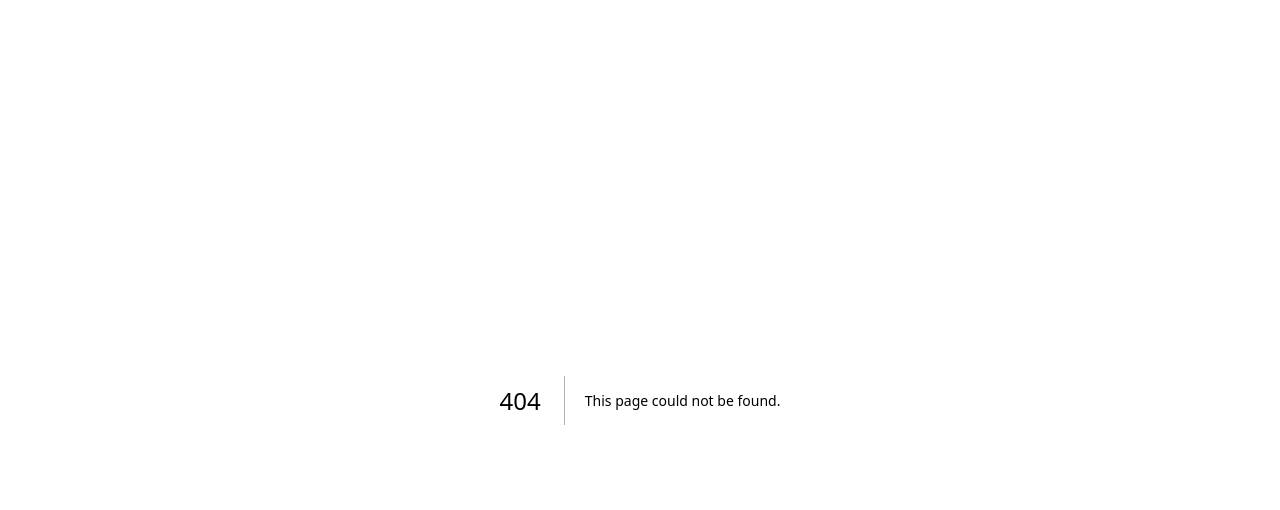
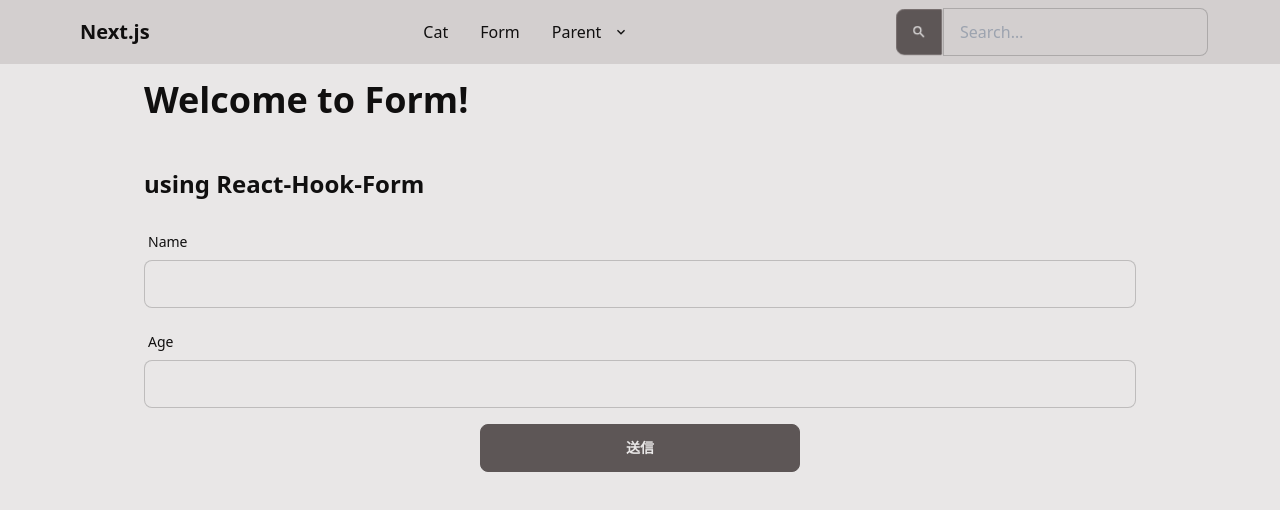
Before and after one commit to HitsujiRere/nextjs-scaffold, a Next.js app: page /form in a window 1280 px wide. Before the commit this address had no page. Shown: the top 510 px of the page. Built offline with nearby package versions, Linux system fonts and the light colour scheme.

Commit message:
/formを作成, 旧/appを削除

```diff
--- a/package.json
+++ b/package.json
@@ -16,6 +16,7 @@
     "react-dom": "^18.2.0"
   },
   "devDependencies": {
+    "@hookform/resolvers": "^2.9.10",
     "@tailwindcss/typography": "^0.5.7",
     "@types/node": "^18.11.5",
     "@types/react": "^18.0.23",
--- a/src/app/(top)/cat/page.tsx
+++ b/src/app/(top)/cat/page.tsx
@@ -1,9 +1,14 @@
 export default function TopCatPage() {
   return (
     <div className="max-w-7xl mx-auto">
-      <article className="prose">
-        <h1>h1: Welcome to Cat!</h1>
+      <article className="prose max-w-full break-words">
+        <h1>Welcome to Cat!</h1>
         <p>Nyan</p>
+        <div>
+          {[...Array(50)].map((_, i) => (
+            <p key={i}>にゃ{'～'.repeat((Math.sin(i / 3) + 1) * 8)}ん ฅ•ω•ฅ</p>
+          ))}
+        </div>
       </article>
     </div>
   );
--- /dev/null
+++ b/src/app/(top)/form/page.tsx
@@ -0,0 +1,82 @@
+'use client';
+
+import { zodResolver } from '@hookform/resolvers/zod';
+import { SubmitHandler, useForm } from 'react-hook-form';
+import { z } from 'zod';
+
+const schema = z.object({
+  name: z.string().min(1, { message: '入力してください' }),
+  age: z.number({ invalid_type_error: '入力してください' }).nonnegative('0以上を入力してください'),
+});
+
+type Schema = z.infer<typeof schema>;
+
+export default function TopFormPage() {
+  const {
+    formState: { errors, isSubmitting },
+    handleSubmit,
+    register,
+  } = useForm({
+    resolver: zodResolver(schema),
+  });
+
+  const onSubmit: SubmitHandler<Schema> = (values) => {
+    return new Promise<void>((resolve) => {
+      setTimeout(() => {
+        alert(JSON.stringify(values));
+        resolve();
+      }, 3000);
+    });
+  };
+
+  return (
+    <div className="max-w-7xl mx-auto">
+      <article className="prose max-w-full break-words">
+        <h1>Welcome to Form!</h1>
+        <h2>using React-Hook-Form</h2>
+        <form onSubmit={handleSubmit} className="form-control w-full gap-y-4">
+          <div>
+            <label className="label">
+              <span className="label-text">Name</span>
+            </label>
+            <input
+              {...register('name')}
+              disabled={isSubmitting}
+              type="text"
+              className="input input-bordered w-full"
+            />
+            {errors.name?.message && (
+              <label className="label">
+                <span className="label-text text-error">{errors.name.message.toString()}</span>
+              </label>
+            )}
+          </div>
+
+          <div>
+            <label className="label">
+              <span className="label-text">Age</span>
+            </label>
+            <input
+              {...register('age', { valueAsNumber: true })}
+              disabled={isSubmitting}
+              type="number"
+              className="input input-bordered w-full"
+            />
+            {errors.age?.message && (
+              <label className="label">
+                <span className="label-text text-error">{errors.age.message.toString()}</span>
+              </label>
+            )}
+          </div>
+
+          <button
+            type="submit"
+            className={'btn w-full max-w-xs mx-auto ' + (isSubmitting && 'loading ')}
+          >
+            送信
+          </button>
+        </form>
+      </article>
+    </div>
+  );
+}
--- a/src/app/(top)/header.tsx
+++ b/src/app/(top)/header.tsx
@@ -15,6 +15,11 @@ export const Header = () => {
             <li>
               <Link href="/cat">Cat</Link>
             </li>
+
+            <li>
+              <Link href="/form">Form</Link>
+            </li>
+
             <li tabIndex={0}>
               <Link href="/">
                 Parent
@@ -28,9 +33,6 @@ export const Header = () => {
                   <Link href="/">Submenu 2</Link>
                 </li>
               </ul>
-            </li>
-            <li>
-              <Link href="/">Item 3</Link>
             </li>
           </ul>
         </div>
--- a/src/components/components/layout/AppLayout/index.tsx
+++ /dev/null
@@ -1,9 +0,0 @@
-import React, { ReactNode } from 'react';
-
-export const AppLayout = ({ children }: { children: ReactNode }) => {
-  return (
-    <div className="min-h-screen bg-white">
-      <main>{children}</main>
-    </div>
-  );
-};
--- a/src/components/components/layout/TopLayout/components/Header/index.tsx
+++ /dev/null
@@ -1,41 +0,0 @@
-import { Link } from '@/components/atoms/Link';
-
-export const Header = () => {
-  return (
-    <div className="bg-white">
-      <div className="max-w-7xl mx-auto border-b-2 border-b-gray-300 px-4 py-7">
-        <div className="flex justify-between items-center">
-          <div>
-            <Link href="/" className="text-xl font-medium text-gray-600">
-              Application
-            </Link>
-          </div>
-          <div className="flex gap-x-10 items-center">
-            <div>
-              <Link href="/nextjs" className="text-xl font-medium text-gray-600">
-                Application
-              </Link>
-            </div>
-            <Link href="/nextjs/form" className="text-xl font-medium text-gray-600">
-              Form
-            </Link>
-            <Link href="/nextjs/sine-cat" className="text-xl font-medium text-gray-600">
-              Sine cat wave
-            </Link>
-          </div>
-          <div className="flex gap-x-10 items-center">
-            <Link href="/nextjs" className="text-xl font-medium text-gray-600">
-              Sign in
-            </Link>
-            <Link
-              href="/nextjs"
-              className="rounded-md bg-indigo-600 px-4 py-2 font-medium text-white shadow-sm hover:bg-indigo-400"
-            >
-              Sign up
-            </Link>
-          </div>
-        </div>
-      </div>
-    </div>
-  );
-};
--- a/src/components/components/layout/TopLayout/index.tsx
+++ /dev/null
@@ -1,13 +0,0 @@
-import { ReactNode } from 'react';
-
-import { Header } from './components/Header';
-
-export const TopLayout = ({ children }: { children: ReactNode }) => {
-  return (
-    <div className="min-h-screen bg-white">
-      <Header />
-
-      <main>{children}</main>
-    </div>
-  );
-};
--- a/src/pages/_app.tsx
+++ /dev/null
@@ -1,13 +0,0 @@
-import 'src/styles/globals.css';
-
-import type { AppPropsWithLayout } from 'next/app';
-
-import { AppLayout } from '@/components/layout/AppLayout';
-
-function MyApp({ Component, pageProps }: AppPropsWithLayout) {
-  const getLayout = Component.getLayout ?? ((page) => <AppLayout>{page}</AppLayout>);
-
-  return getLayout(<Component {...pageProps} />);
-}
-
-export default MyApp;
--- a/src/pages/nextjs/form.tsx
+++ /dev/null
@@ -1,61 +0,0 @@
-import {
-  Button,
-  FormControl,
-  FormErrorMessage,
-  FormHelperText,
-  FormLabel,
-  Heading,
-  Input,
-  Stack,
-  VStack,
-} from '@chakra-ui/react';
-import type { NextPage } from 'next';
-import { SubmitHandler, useForm } from 'react-hook-form';
-
-type Inputs = {
-  email: string;
-};
-
-const Home: NextPage = () => {
-  const {
-    formState: { errors, isSubmitting },
-    handleSubmit,
-    register,
-  } = useForm<Inputs>();
-
-  const onSubmit: SubmitHandler<Inputs> = (values) => {
-    return new Promise((resolve) => {
-      setTimeout(() => {
-        alert(JSON.stringify(values, null, 2));
-        resolve(null);
-      }, 1000);
-    });
-  };
-
-  return (
-    <VStack align="start">
-      <Heading as="h1" py="4" fontSize="2xl" fontWeight="bold">
-        Welcome to Form using React-Hook-Form!
-      </Heading>
-
-      <Stack as="form" onSubmit={handleSubmit(onSubmit)} width="full">
-        <FormControl isInvalid={!!errors.email}>
-          <FormLabel>Email address</FormLabel>
-          <Input
-            type="email"
-            {...register('email', { required: 'Email is required!' })}
-            bg="white"
-          />
-          <FormErrorMessage>{errors.email && errors.email.message}</FormErrorMessage>
-          <FormHelperText>We&apos;ll never share your email.</FormHelperText>
-        </FormControl>
-
-        <Button type="submit" isLoading={isSubmitting} colorScheme="blue">
-          Submit
-        </Button>
-      </Stack>
-    </VStack>
-  );
-};
-
-export default Home;
--- a/src/pages/nextjs/index.tsx
+++ /dev/null
@@ -1,14 +0,0 @@
-import { Box, Heading } from '@chakra-ui/react';
-import type { NextPage } from 'next';
-
-const Home: NextPage = () => {
-  return (
-    <Box>
-      <Heading as="h1" py="4" fontSize="2xl" fontWeight="bold">
-        Welcome to App!
-      </Heading>
-    </Box>
-  );
-};
-
-export default Home;
--- a/src/pages/nextjs/sine-cat.tsx
+++ /dev/null
@@ -1,22 +0,0 @@
-import { Box, Heading, Text, VStack } from '@chakra-ui/react';
-import type { NextPage } from 'next';
-
-const Home: NextPage = () => {
-  return (
-    <Box>
-      <Heading as="h1" py="4" fontSize="2xl" fontWeight="bold">
-        Welcome to Sine wave cat!
-      </Heading>
-
-      <VStack align="start" spacing="4">
-        {[...Array(50)].map((_, i) => (
-          <Text key={i} textColor="gray.700">
-            にゃ{'～'.repeat((Math.sin(i / 3) + 1) * 8)}ん ฅ•ω•ฅ
-          </Text>
-        ))}
-      </VStack>
-    </Box>
-  );
-};
-
-export default Home;
```
Also changed, not shown: 2 other files (tests, documents, lock files or other folders).
